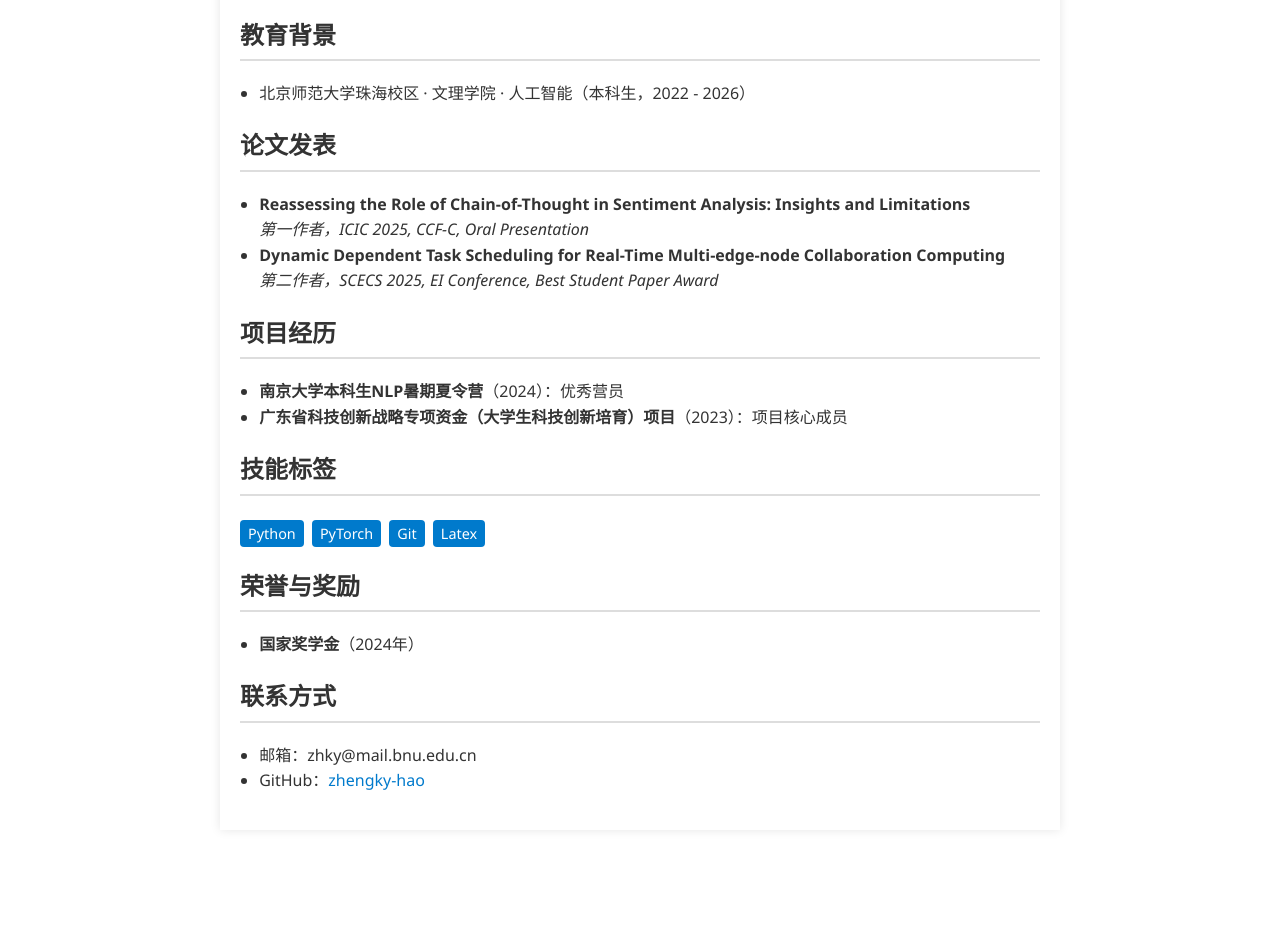
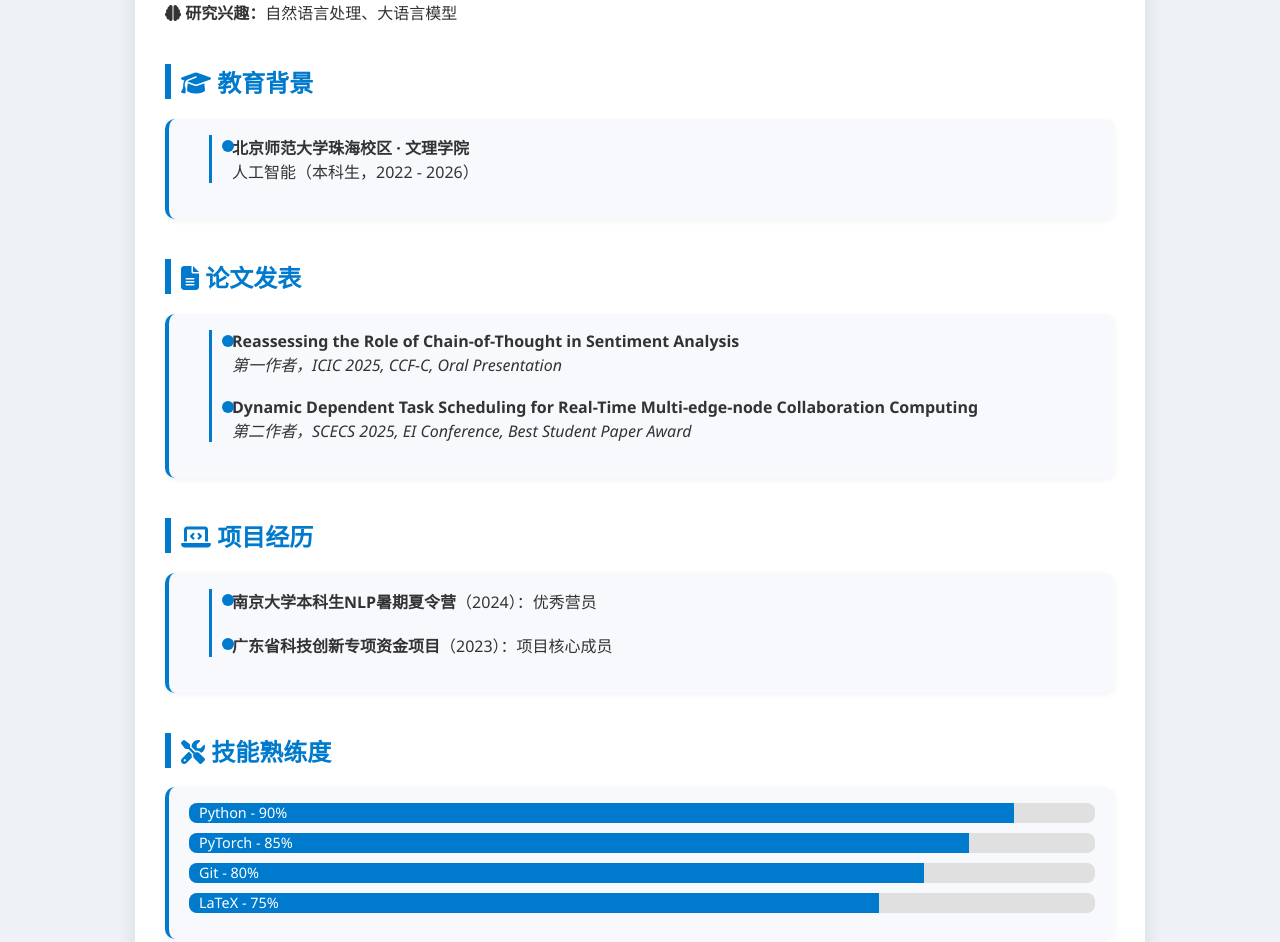
Before and after one commit to zhengky-hao/zhengky-hao.github.io, a plain HTML site: page index.html in a window 1280 px wide. Shown: the part 191-1133 px from the top of the page. Before the commit the page ends 1061 px from the top, so only its background shows below. Drawn offline with nearby package versions, Linux system fonts and the light colour scheme.

Commit message:
Update index.html

```diff
--- a/index.html
+++ b/index.html
@@ -1,87 +1,218 @@
 <!DOCTYPE html>
 <html lang="zh">
 <head>
-  <meta charset="UTF-8">
-  <meta name="viewport" content="width=device-width, initial-scale=1">
+  <meta charset="UTF-8" />
+  <meta name="viewport" content="width=device-width, initial-scale=1" />
   <title>郑开元 | CV</title>
+  <link rel="stylesheet" href="https://cdnjs.cloudflare.com/ajax/libs/font-awesome/6.5.0/css/all.min.css" />
+  <link rel="stylesheet" href="https://unpkg.com/aos@2.3.4/dist/aos.css" />
   <style>
     body {
       font-family: "Segoe UI", sans-serif;
-      background: #f9f9f9;
+      background: #eef1f5;
       color: #333;
-      line-height: 1.6;
-      max-width: 800px;
-      margin: 40px auto;
-      padding: 20px;
-      box-shadow: 0 0 10px rgba(0,0,0,0.1);
+      margin: 0;
+      padding-top: 60px;
+    }
+
+    .container {
+      max-width: 950px;
+      margin: auto;
+      padding: 30px;
       background-color: #fff;
+      box-shadow: 0 0 20px rgba(0, 0, 0, 0.1);
+      border-radius: 12px;
     }
-    h1, h2 {
-      border-bottom: 2px solid #ddd;
-      padding-bottom: 5px;
+
+    nav {
+      position: fixed;
+      top: 0;
+      left: 0;
+      width: 100%;
+      background: #ffffff;
+      box-shadow: 0 2px 4px rgba(0,0,0,0.1);
+      padding: 10px 0;
+      text-align: center;
+      z-index: 1000;
     }
-    ul {
-      padding-left: 1.2em;
+
+    nav a {
+      margin: 0 15px;
+      color: #007acc;
+      text-decoration: none;
+      font-weight: bold;
     }
-    .tag {
-      display: inline-block;
+
+    nav a:hover {
+      text-decoration: underline;
+    }
+
+    h1 {
+      font-size: 2.5em;
+      margin-bottom: 5px;
+    }
+
+    h2 {
+      border-left: 6px solid #007acc;
+      padding-left: 10px;
+      margin-top: 40px;
+      color: #007acc;
+    }
+
+    .card {
+      background: #f7f9fc;
+      border-left: 4px solid #007acc;
+      padding: 16px 20px;
+      margin-bottom: 20px;
+      border-radius: 10px;
+      box-shadow: 0 2px 6px rgba(0,0,0,0.05);
+    }
+
+    .timeline {
+      position: relative;
+      margin-left: 20px;
+      padding-left: 20px;
+      border-left: 3px solid #007acc;
+    }
+
+    .timeline-item {
+      margin-bottom: 20px;
+      position: relative;
+    }
+
+    .timeline-item::before {
+      content: '';
+      position: absolute;
+      left: -10px;
+      top: 5px;
+      width: 12px;
+      height: 12px;
+      background-color: #007acc;
+      border-radius: 50%;
+    }
+
+    .skill-bar {
+      background: #e0e0e0;
+      border-radius: 8px;
+      overflow: hidden;
+      margin-bottom: 10px;
+    }
+
+    .skill-bar span {
+      display: block;
       background: #007acc;
+      height: 20px;
+      line-height: 20px;
       color: white;
-      padding: 2px 8px;
-      margin: 4px 4px 0 0;
-      border-radius: 4px;
+      padding-left: 10px;
       font-size: 0.9em;
     }
-    a {
-      color: #007acc;
+
+    .btn {
+      display: inline-block;
+      background-color: #007acc;
+      color: white;
+      padding: 8px 16px;
+      margin-top: 10px;
+      border-radius: 6px;
       text-decoration: none;
+      transition: background 0.3s;
+    }
+
+    .btn:hover {
+      background-color: #005f99;
+    }
+
+    .highlight {
+      background: #f0f8ff;
+      padding: 3px 6px;
+      border-radius: 4px;
     }
   </style>
 </head>
 <body>
 
-  <h1>郑开元</h1>
-  <p>研究兴趣：自然语言处理、大语言模型</p>
+  <nav>
+    <a href="#edu">教育背景</a>
+    <a href="#pub">论文发表</a>
+    <a href="#proj">项目经历</a>
+    <a href="#skills">技能</a>
+    <a href="#honor">荣誉</a>
+    <a href="#contact">联系方式</a>
+  </nav>
 
-  <h2>教育背景</h2>
-  <ul>
-    <li>北京师范大学珠海校区 · 文理学院 · 人工智能（本科生，2022 - 2026）</li>
-  </ul>
+  <div class="container">
 
-  <h2>论文发表</h2>
-  <ul>
-    <li><strong>Reassessing the Role of Chain-of-Thought in Sentiment Analysis: Insights and Limitations</strong>
-      <br><em>第一作者，ICIC 2025, CCF-C, Oral Presentation</em>
-    </li>
-    <li><strong>Dynamic Dependent Task Scheduling for Real-Time Multi-edge-node Collaboration Computing</strong>
-      <br><em>第二作者，SCECS 2025, EI Conference, Best Student Paper Award</em>
-    </li>
-  </ul>
+    <h1 data-aos="fade-down">郑开元</h1>
+    <p data-aos="fade-up"><i class="fas fa-brain"></i> <strong>研究兴趣：</strong>自然语言处理、大语言模型</p>
 
-  <h2>项目经历</h2>
-  <ul>
-    <li><strong>南京大学本科生NLP暑期夏令营</strong>（2024）：优秀营员</li>
-    <li><strong>广东省科技创新战略专项资金（大学生科技创新培育）项目</strong>（2023）：项目核心成员</li>
-  </ul>
+    <h2 id="edu" data-aos="fade-right"><i class="fas fa-graduation-cap"></i> 教育背景</h2>
+    <div class="card" data-aos="fade-up">
+      <div class="timeline">
+        <div class="timeline-item">
+          <strong>北京师范大学珠海校区 · 文理学院</strong><br>人工智能（本科生，2022 - 2026）
+        </div>
+      </div>
+    </div>
 
-  <h2>技能标签</h2>
-  <div>
-    <span class="tag">Python</span>
-    <span class="tag">PyTorch</span>
-    <span class="tag">Git</span>
-    <span class="tag">Latex</span>
+    <h2 id="pub" data-aos="fade-right"><i class="fas fa-file-alt"></i> 论文发表</h2>
+    <div class="card" data-aos="fade-up">
+      <div class="timeline">
+        <div class="timeline-item">
+          <strong>Reassessing the Role of Chain-of-Thought in Sentiment Analysis</strong><br>
+          <em>第一作者，ICIC 2025, CCF-C, Oral Presentation</em>
+        </div>
+        <div class="timeline-item">
+          <strong>Dynamic Dependent Task Scheduling for Real-Time Multi-edge-node Collaboration Computing</strong><br>
+          <em>第二作者，SCECS 2025, EI Conference, Best Student Paper Award</em>
+        </div>
+      </div>
+    </div>
+
+    <h2 id="proj" data-aos="fade-right"><i class="fas fa-laptop-code"></i> 项目经历</h2>
+    <div class="card" data-aos="fade-up">
+      <div class="timeline">
+        <div class="timeline-item">
+          <strong>南京大学本科生NLP暑期夏令营</strong>（2024）：优秀营员
+        </div>
+        <div class="timeline-item">
+          <strong>广东省科技创新专项资金项目</strong>（2023）：项目核心成员
+        </div>
+      </div>
+    </div>
+
+    <h2 id="skills" data-aos="fade-right"><i class="fas fa-tools"></i> 技能熟练度</h2>
+    <div class="card" data-aos="zoom-in">
+      <div class="skill-bar"><span style="width: 90%;">Python - 90%</span></div>
+      <div class="skill-bar"><span style="width: 85%;">PyTorch - 85%</span></div>
+      <div class="skill-bar"><span style="width: 80%;">Git - 80%</span></div>
+      <div class="skill-bar"><span style="width: 75%;">LaTeX - 75%</span></div>
+    </div>
+
+    <h2 id="honor" data-aos="fade-right"><i class="fas fa-award"></i> 荣誉与奖励</h2>
+    <div class="card" data-aos="fade-up">
+      <ul>
+        <li><strong>国家奖学金</strong>（2024年）</li>
+      </ul>
+    </div>
+
+    <h2 id="contact" data-aos="fade-right"><i class="fas fa-envelope"></i> 联系方式</h2>
+    <div class="card" data-aos="fade-up">
+      <div><i class="fas fa-envelope"></i> 邮箱：<span class="highlight">zhky@mail.bnu.edu.cn</span></div>
+      <div><i class="fab fa-github"></i> GitHub：
+        <a href="https://github.com/zhengky-hao" target="_blank" class="btn">访问 GitHub</a>
+      </div>
+    </div>
+
   </div>
 
-  <h2>荣誉与奖励</h2>
-  <ul>
-    <li><strong>国家奖学金</strong>（2024年）</li>
-  </ul>
-
-  <h2>联系方式</h2>
-  <ul>
-    <li>邮箱：zhky@mail.bnu.edu.cn</li>
-    <li>GitHub：<a href="https://github.com/zhengky-hao" target="_blank">zhengky-hao</a></li>
-  </ul>
+  <script src="https://unpkg.com/aos@2.3.4/dist/aos.js"></script>
+  <script>
+    AOS.init({
+      duration: 800,
+      once: true
+    });
+  </script>
 
 </body>
 </html>
```
